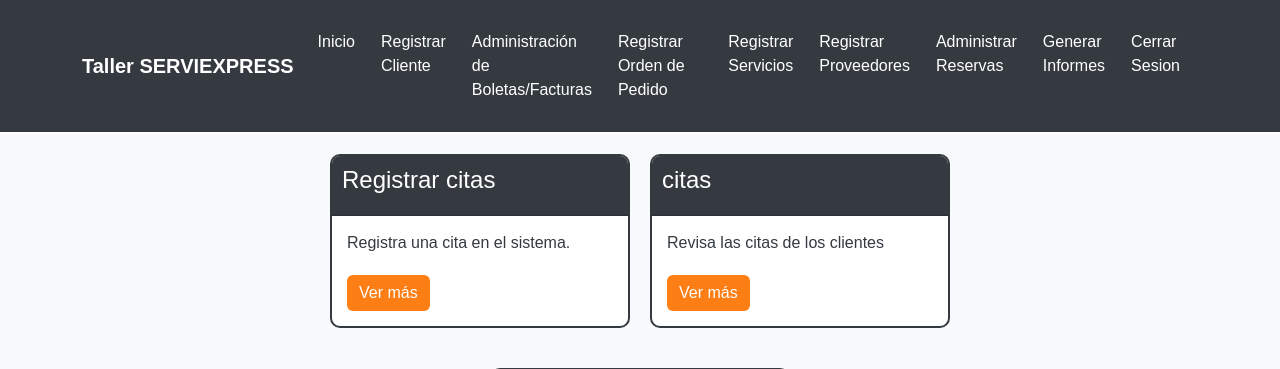
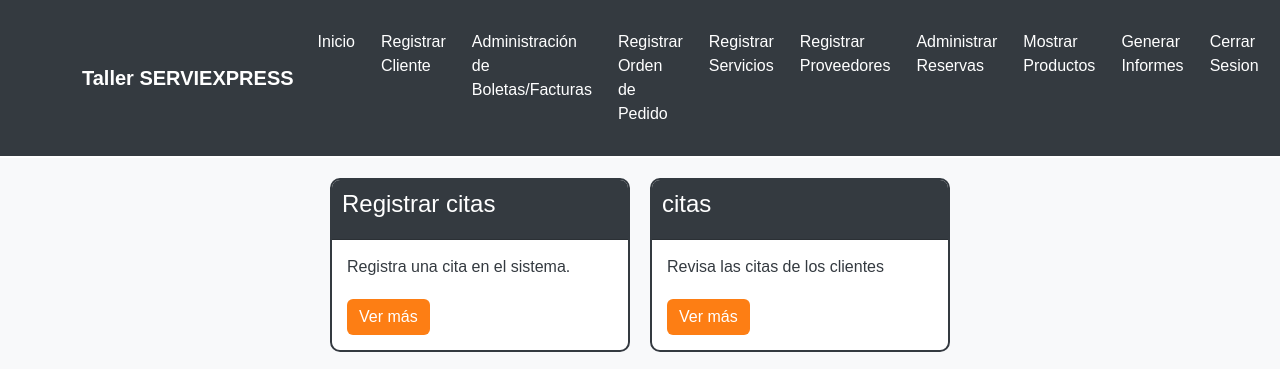
Before and after one commit to Lopr0091/taller, a PHP site: page /paginas/menuCitasUsuario.php in a window 1280 px wide. Shown: the top 369 px of the page. Run offline with PHP 8.4, Linux system fonts and the light colour scheme; the visitor is signed in with stand-in values (Sample User, id 1); data that the repository does not hold is empty.

Commit message:
faltaba mostrar producto en el menu de algunas páginas

```diff
--- a/paginas/historialCitasUsuario.php
+++ b/paginas/historialCitasUsuario.php
@@ -161,6 +161,9 @@ mysqli_close($conectar);
                         <a class="nav-link" href="menuCitasUsuario.php">Administrar Reservas</a>
                     </li>
                     <li class="nav-item">
+                        <a class="nav-link" href="mostrarProducto.php">Mostrar Productos</a>
+                    </li>
+                    <li class="nav-item">
                         <a class="nav-link" href="generarInforme.php">Generar Informes</a>
                     </li>
                     <li class="nav-item">
--- a/paginas/informe1.php
+++ b/paginas/informe1.php
@@ -129,6 +129,9 @@ while ($row = mysqli_fetch_assoc($result)) {
                         <a class="nav-link" href="menuCitasUsuario.php">Administrar Reservas</a>
                     </li>
                     <li class="nav-item">
+                        <a class="nav-link" href="mostrarProducto.php">Mostrar Productos</a>
+                    </li>
+                    <li class="nav-item">
                         <a class="nav-link" href="generarInforme.php">Generar Informes</a>
                     </li>
                     <li class="nav-item">
--- a/paginas/informe2.php
+++ b/paginas/informe2.php
@@ -129,6 +129,9 @@ while ($row = mysqli_fetch_assoc($result)) {
                         <a class="nav-link" href="menuCitasUsuario.php">Administrar Reservas</a>
                     </li>
                     <li class="nav-item">
+                        <a class="nav-link" href="mostrarProducto.php">Mostrar Productos</a>
+                    </li>
+                    <li class="nav-item">
                         <a class="nav-link" href="generarInforme.php">Generar Informes</a>
                     </li>
                     <li class="nav-item">
--- a/paginas/menuCitasUsuario.php
+++ b/paginas/menuCitasUsuario.php
@@ -129,6 +129,9 @@ while ($row = mysqli_fetch_assoc($result)) {
                         <a class="nav-link" href="menuCitasUsuario.php">Administrar Reservas</a>
                     </li>
                     <li class="nav-item">
+                        <a class="nav-link" href="mostrarProducto.php">Mostrar Productos</a>
+                    </li>
+                    <li class="nav-item">
                         <a class="nav-link" href="generarInforme.php">Generar Informes</a>
                     </li>
                     <li class="nav-item">
--- a/paginas/mostrarProducto.php
+++ b/paginas/mostrarProducto.php
@@ -1,3 +1,4 @@
+
 <?php
 //session_start();
 require '../config.php';
```
Lines whose indentation alone changed are shown as unchanged.
